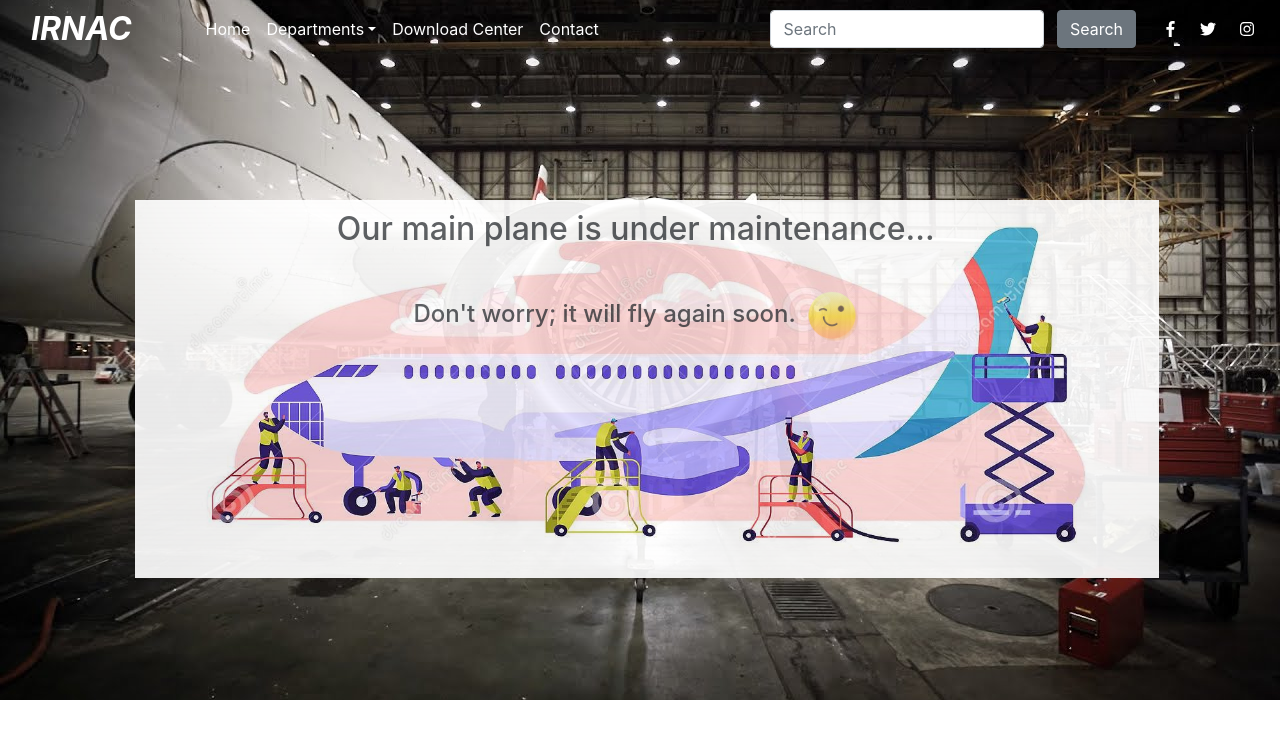
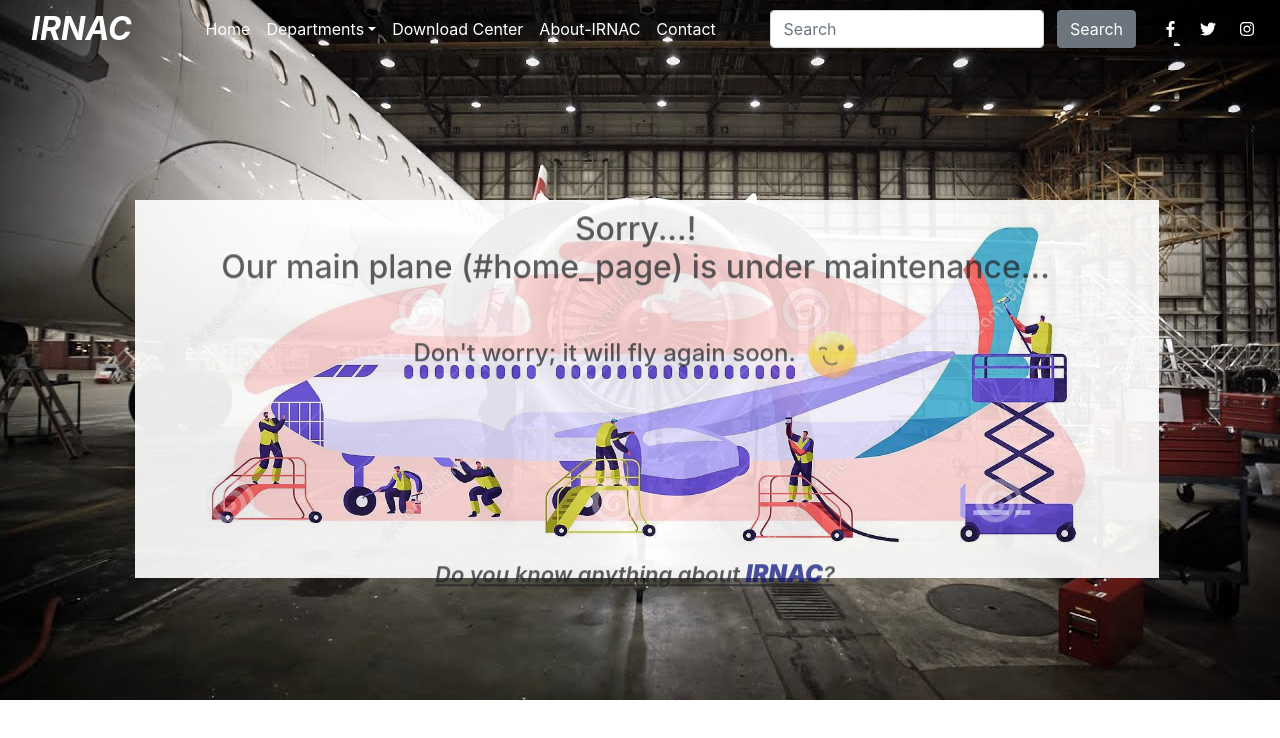
Before and after one commit to Romeo-programming/Exp_Web-dev_IRNAC, a plain HTML site: page index.html in a window 1280 px wide. Drawn offline with nearby package versions, Linux system fonts and the light colour scheme; a web font is replaced by a local one.

Commit message:
"about-IRNAC" section added.

```diff
--- a/css/Styles.css
+++ b/css/Styles.css
@@ -539,3 +539,21 @@ a:hover {
   width: 62px !important;
   padding-left: 10px;
 }
+.about_Q{
+  position: absolute;
+  font-size: 22px;
+  font-weight: 600;
+  font-style: italic;
+  left: 300px;
+  top: 350px;
+  text-decoration: underline;
+}
+.about_Q a{
+  font-size: 24px;
+  color: #0a137c;
+  text-decoration: none;
+}
+.about_Q a:hover{
+  color: #206de0;
+  text-decoration: none;
+}
--- a/index.html
+++ b/index.html
@@ -41,6 +41,9 @@
             <a class="nav-link" href="">Download Center</a>
           </li>
           <li class="nav-item active">
+            <a class="nav-link" href="about-IRNAC.html">About-IRNAC</a>
+          </li>
+          <li class="nav-item active">
             <a class="nav-link" href="">Contact</a>
           </li>
         </ul>
@@ -61,9 +64,10 @@
       <div class="main-page">
         <div class="message col-sm ftco-animate">
           <div class="msg ftco-animate">
-            <h2>Our main plane is under maintenance...</h2>
+            <h2>Sorry...! <br> Our main plane (#home_page) is under maintenance...</h2>
             <br>
             <h4>Don't worry; it will fly again soon.<img  class="wink" src="Images & Files/smile_smiley_emoji_emoticon_blink_wink-2-512.png" alt=""> </h4>
+            <h6 class="about_Q">Do you know anything about <strong><a href="about-IRNAC.html">IRNAC</a></strong>? </h6>
           </div>
           <img src="Images & Files/plane-service1.jpg"  alt="">
         </div>
```
